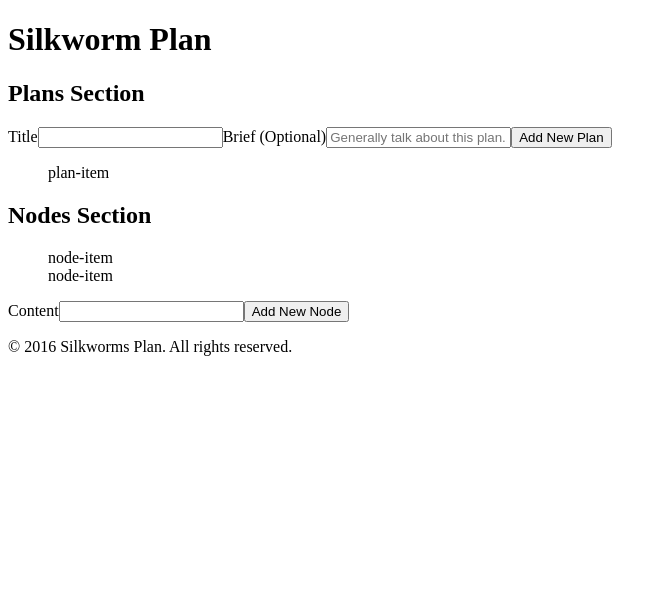
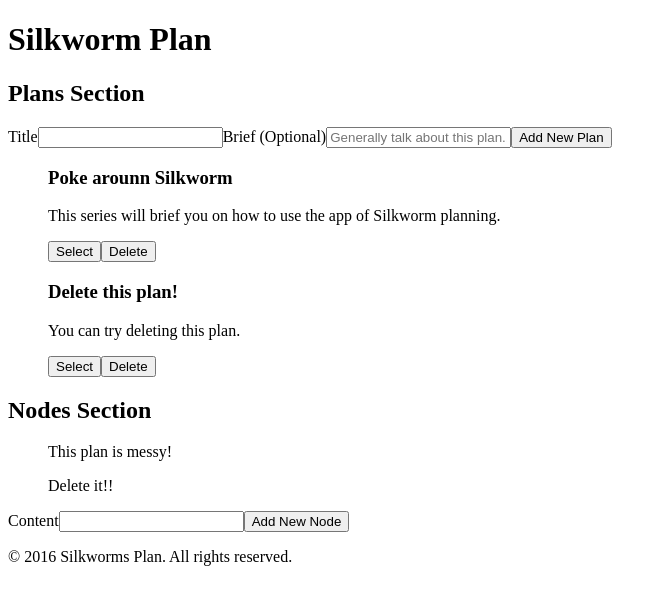
Before and after one commit to znss1989/silkworm, a React app: page / in a window 1280 px wide. Shown: the top 604 px of the page, without its empty margins (0-667 px from the left). Built offline with nearby package versions, Linux system fonts and the light colour scheme.

Commit message:
have id in plan

```diff
--- a/Actions/ActionCreators.js
+++ b/Actions/ActionCreators.js
@@ -22,13 +22,13 @@ const ActionCreators = {
             planID
         };
     },
-    swapPlans: (sourcePlanID, targetPlanID) => {
-        return {
-            type: AppConstants.SWAP_PLAN,
-            sourcePlanID,
-            targetPlanID
-        };
-    },
+    // swapPlans: (sourcePlanID, targetPlanID) => {
+    //     return {
+    //         type: AppConstants.SWAP_PLAN,
+    //         sourcePlanID,
+    //         targetPlanID
+    //     };
+    // },
     editPlan: (planID, title, brief) => {
         return {
             type: AppConstants.EDIT_PLAN,
--- a/Actions/AppConstants.js
+++ b/Actions/AppConstants.js
@@ -1,12 +1,12 @@
 const AppConstants = {
-    CREATE_PLAN: "CREATE_PLAN",
+    CREATE_PLAN: "CREATE_PLAN", // done
     REMOVE_PLAN: "REMOVE_PLAN",
     SELECT_PLAN: "SELECT_PLAN",
-    SWAP_PLAN: "SWAP_PLAN",
+    // SWAP_PLAN: "SWAP_PLAN",
     EDIT_PLAN: "EDIT_PLAN",
     TOGGLE_PLAN: "TOGGLE_PLAN",
     SHARE_PLAN: "SHARE_PLAN",
-    CREATE_NODE: "CREATE_NODE",
+    CREATE_NODE: "CREATE_NODE", // done
     REMOVE_NODE: "REMOVE_NOD",
     SWAP_NODE: "SWAP_NODE",
     EDIT_NODE: "EDIT_NOD",
--- a/Components/AddNodeView.js
+++ b/Components/AddNodeView.js
@@ -11,13 +11,13 @@ const AddNodeView = (props) => {
                     if (!content) {
                         return;
                     }
-                    props.onNodeSubmit(title, brief);
+                    props.onNodeSubmit(content);
                     newNodeForm.elements["node-content"].value = "";
                 }
             }>
                 <label>
                     Content
-                    <input type="text" name="node-title" required />
+                    <input type="text" name="node-content" required />
                 </label>
                 <button type="submit">Add New Node</button>
             </form>
--- a/Components/Node.js
+++ b/Components/Node.js
@@ -3,7 +3,7 @@ import React from 'react'
 const Node = (props) => {
     return (
         <div>
-            node-item
+            <p>{props.node.content}</p>
         </div>
     );
 };
--- a/Components/NodeListView.js
+++ b/Components/NodeListView.js
@@ -5,7 +5,7 @@ const NodeListView = (props) => {
     return (
         <ul>
             {props.nodeList.map((node, index) => {
-                return (<Node key={node.nodeID} />);
+                return (<Node key={node.nodeID} node={node} />);
             })}
         </ul>
     );
--- a/Components/Plan.js
+++ b/Components/Plan.js
@@ -3,7 +3,10 @@ import React from 'react'
 const Plan = (props) => {
     return (
         <div>
-            plan-item
+            <h3>{props.plan.title}</h3>
+            <p>{props.plan.brief}</p>
+            <button>Select</button>
+            <button>Delete</button>
         </div>
     );
 };
--- a/Components/PlanListView.js
+++ b/Components/PlanListView.js
@@ -5,7 +5,7 @@ const PlanListView = (props) => {
     return (
         <ul>
             {props.planList.map((plan, index) => {
-                return (<Plan key={plan.title+index} />);
+                return (<Plan key={plan.planID} plan={plan} />);
             })}
         </ul>
     );
--- a/Containers/NodeList.js
+++ b/Containers/NodeList.js
@@ -4,10 +4,8 @@ import NodeListView from '../Components/NodeListView'
 
 const mapStateToProps = (state) => {
     // convert nodes into array for rendering
-    console.log("In NodeList:");
     let currentPlanID = state.plans.currentPlanID;
     let currentPlan = state.plans[currentPlanID];
-    console.log(currentPlan.nodes);
     return {nodeList: currentPlan.nodes};
 };
 
--- a/Reducers/plan.js
+++ b/Reducers/plan.js
@@ -2,6 +2,7 @@ import AppConstants from '../Actions/AppConstants'
 import nodes from './nodes'
 
 const plan = (state={
+    planID: '',
     title: '',
     brief: '',
     nodes: [],
@@ -11,6 +12,7 @@ const plan = (state={
     switch (action.type) {
         case AppConstants.CREATE_PLAN:
             return Object.assign({}, state, {
+                planID: action.planID,
                 title: action.title,
                 brief: action.brief,
             });
--- a/main.js
+++ b/main.js
@@ -17,6 +17,9 @@ const store = createStore(
 store.dispatch(ActionCreators.createPlan('Poke arounn Silkworm', 'This series will brief you on how to use the app of Silkworm planning.'));
 store.dispatch(ActionCreators.createNode('Add a new plan.'));
 store.dispatch(ActionCreators.createNode('Within the created plan, create new plan steps of your own.'));
+store.dispatch(ActionCreators.createPlan('Delete this plan!', 'You can try deleting this plan.'));
+store.dispatch(ActionCreators.createNode('This plan is messy!'));
+store.dispatch(ActionCreators.createNode('Delete it!!'));
 console.log(store.getState());
 
 // view
```
Also changed, not shown: 2 other files (tests, documents, lock files or other folders).
